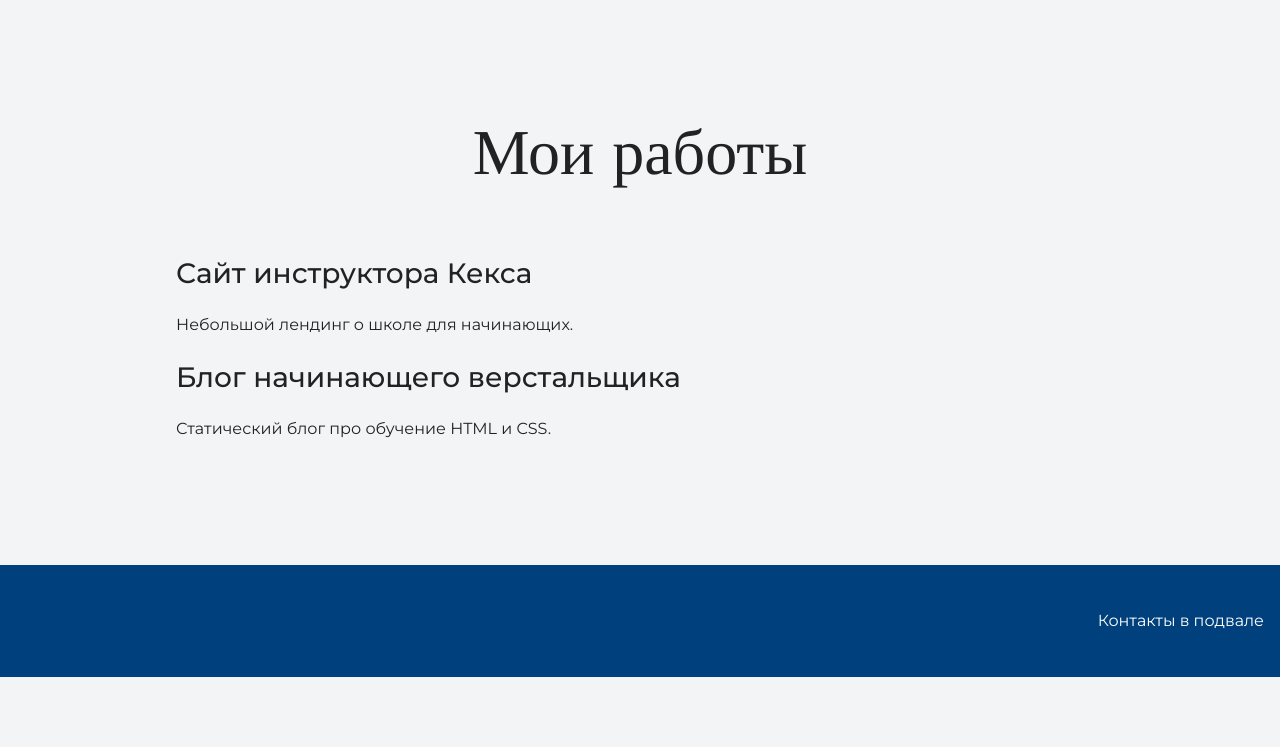
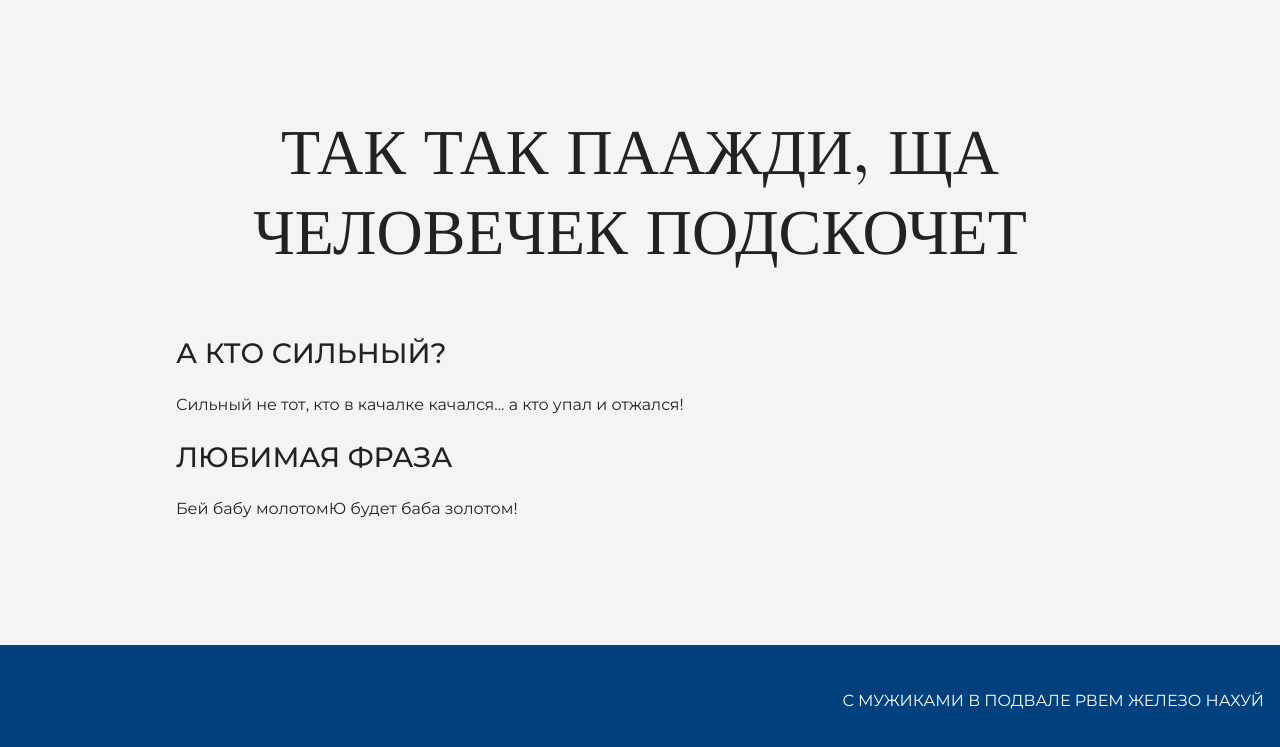
Before and after one commit to AlexeyKuznetsovGit/my-site, a plain HTML site: page index.html in a window 1280 px wide. Shown: the part 1471-2218 px from the top of the page. Before the commit the page ends 2148 px from the top, so only its background shows below. Drawn offline with nearby package versions, Linux system fonts and the light colour scheme.

Commit message:
Меняет текст снизу

```diff
--- a/index.html
+++ b/index.html
@@ -33,19 +33,19 @@
 
     <section class="portfolio">
       <div class="container"">
-      <h2 class="subheading">Мои работы</h2>
+      <h2 class="subheading">ТАК ТАК ПААЖДИ, ЩА ЧЕЛОВЕЧЕК ПОДСКОЧЕТ</h2>
 
-      <h3>Сайт инструктора Кекса</h3>
-      <p>Небольшой лендинг о школе для начинающих.</p>
+      <h3>А КТО СИЛЬНЫЙ?</h3>
+      <p>Сильный не тот, кто в качалке качался... а кто упал и отжался!</p>
 
-      <h3>Блог начинающего верстальщика</h3>
-      <p>Статический блог про обучение HTML и CSS.</p>
+      <h3>ЛЮБИМАЯ ФРАЗА</h3>
+      <p>Бей бабу молотомЮ будет баба золотом!</p>
     </div>
     </section>
 
     <footer class="page-footer">
       <div class="container"">
-      Контакты в подвале
+      С МУЖИКАМИ В ПОДВАЛЕ РВЕМ ЖЕЛЕЗО НАХУЙ
     </div>
     </footer>
   </body>
```
